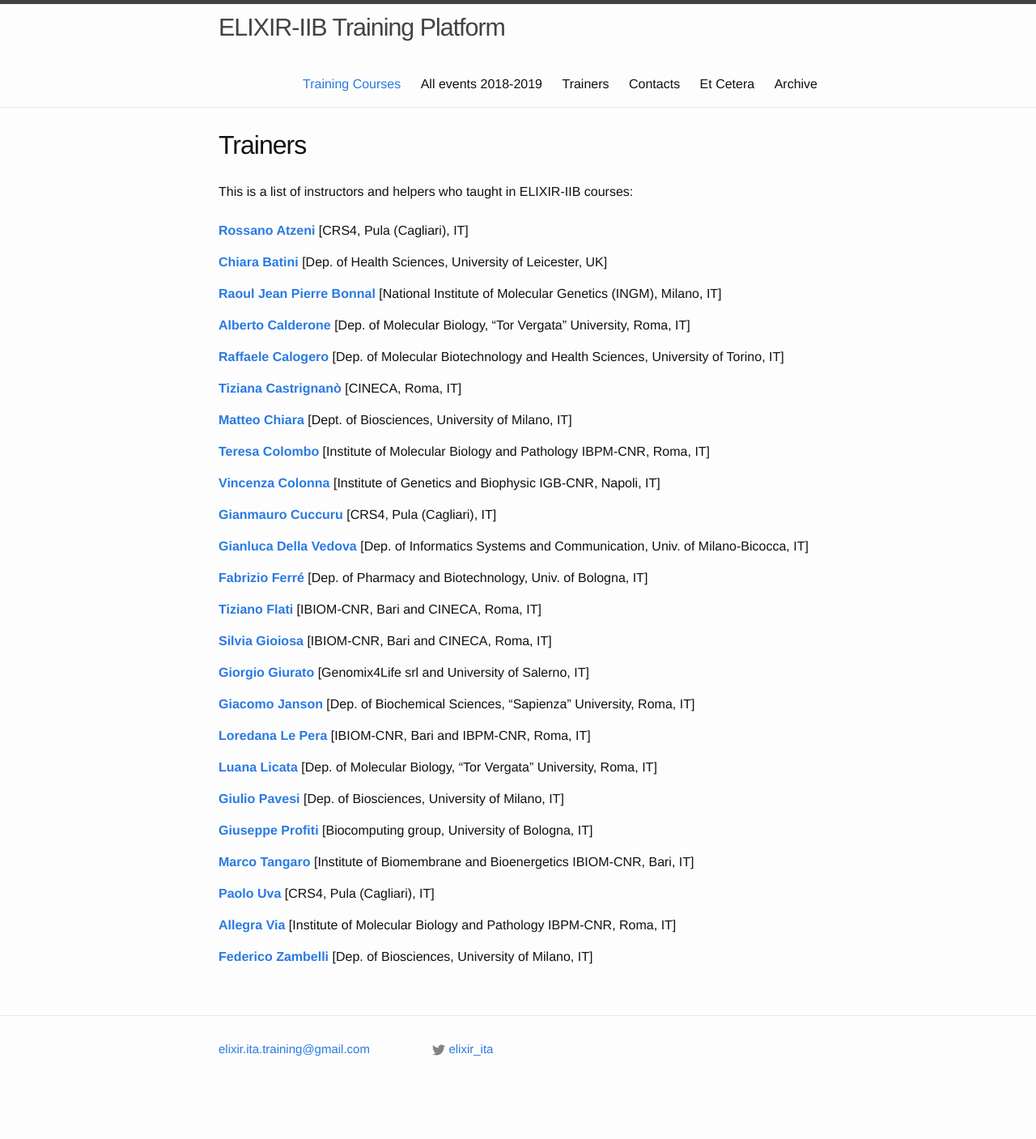
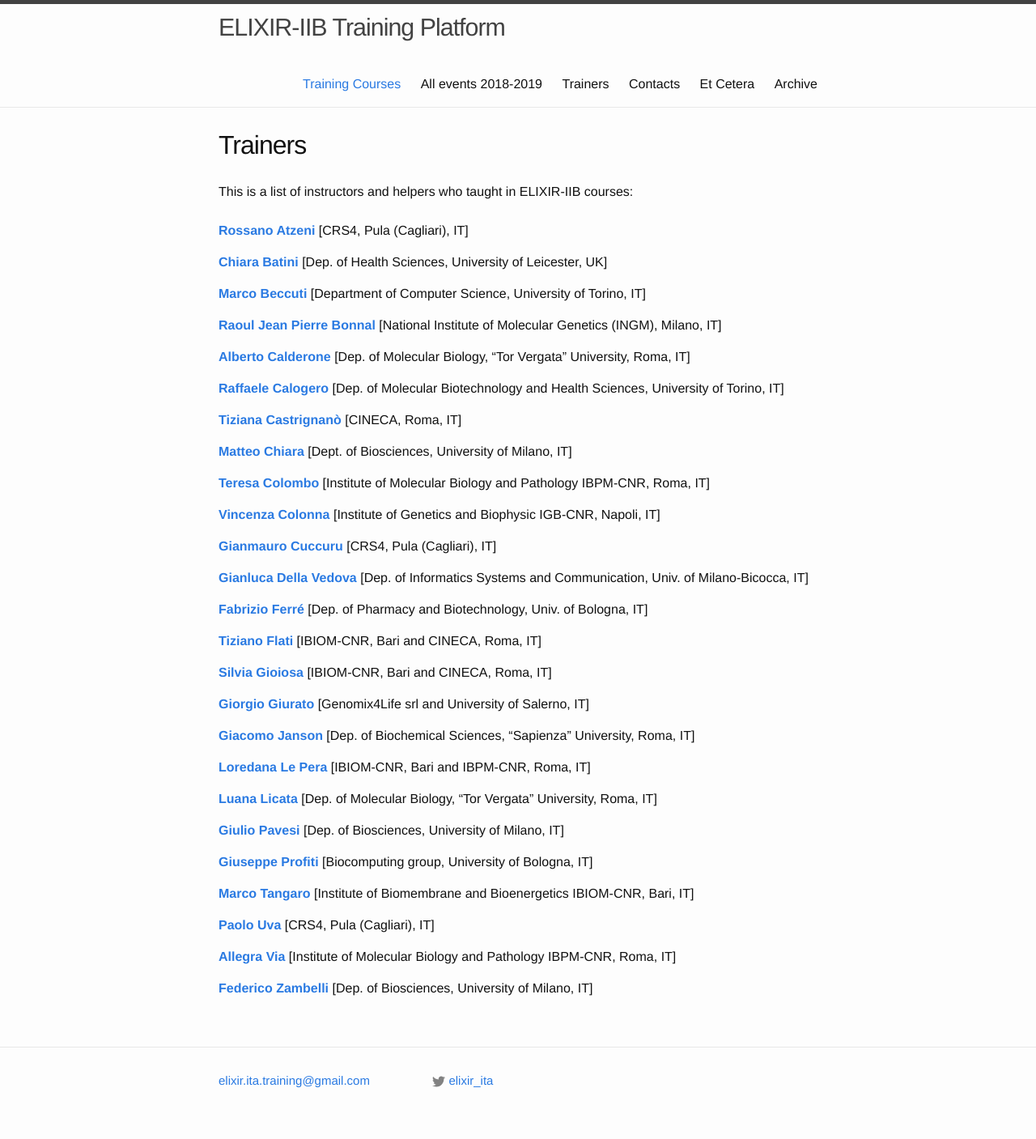
Before and after one commit to ELIXIR-IIB-training/website, a Jekyll site: the page built from _pages/02-trainers.md, in a window 1280 px wide. Shown: the whole page at 81% size. Built offline with Jekyll 4.4.1, drawn with Linux system fonts in a browser that asks for light colours; before the commit the page ends 1368 px from its top, so only the background shows below that.

Commit message:
Add Marco Beccuti as a Trainer

```diff
--- a/_pages/02-trainers.md
+++ b/_pages/02-trainers.md
@@ -10,6 +10,8 @@ permalink: /trainers/
 [**Rossano Atzeni**](http://www.crs4.it/peopledetails/357/rossano-atzeni/) [CRS4, Pula (Cagliari), IT]<br>
 
 [**Chiara Batini**](../instructors/chiara_batini.html) [Dep. of Health Sciences, University of Leicester, UK]<br>
+
+[**Marco Beccuti**](../instructors/marco_beccuti.html) [Department of Computer Science, University of Torino, IT]<br>
 
 [**Raoul Jean Pierre Bonnal**](../instructors/raoul_bonnal.html) [National Institute of Molecular Genetics (INGM), Milano, IT]<br>
 
```
